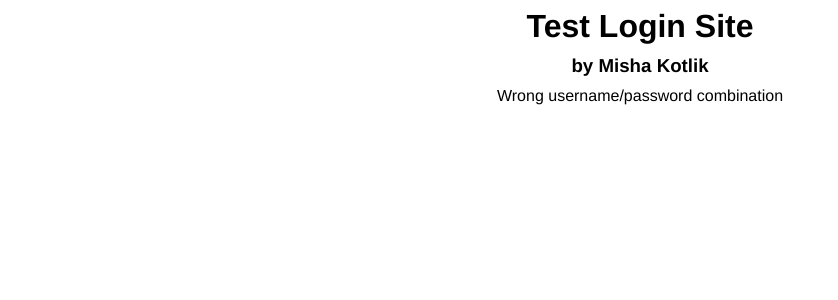
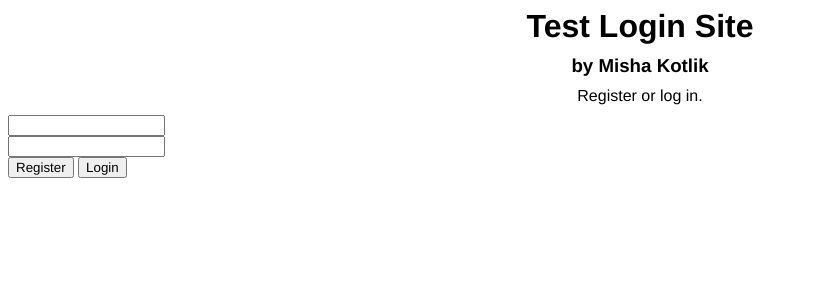
Before and after one commit to MKotlik/login-MishaK, a Flask app: page / in a window 1280 px wide. Shown: the top 300 px of the page, without its empty margins (0-838 px from the left). Run offline with Flask 2, Linux system fonts and the light colour scheme.

Commit message:
Finished auth.html. Testing.

```diff
--- a/app.py
+++ b/app.py
@@ -9,7 +9,7 @@
 #'login_OK' - Login success
 #'reg_bad_char' - Username or password contained illegal char
 #'reg_exists' - Account exists, prompt login
-#'login_Fail' - Login fail, prompt retry
+#'login_fail' - Login fail, prompt retry
 @app.route("/")
 @app.route("/auth/", methods=['GET', 'POST'])
 def authenticate():
@@ -39,7 +39,7 @@
 				return render_template('auth.html', status='login_OK', uName=entered_name)
 			else:
 				#Failed login, prompt retry
-				return render_template('auth.html', status='login_Fail')
+				return render_template('auth.html', status='login_fail')
 
 #is_input_clean(username, password)
 #Returns false if either name contains , or " or ' or backslash
--- a/templates/auth.html
+++ b/templates/auth.html
@@ -5,6 +5,13 @@
 		<style>
 			* {
 				font-family: Helvetica, Arial, sans-serif;
+				item-align: center;
+			}
+			.error {
+				color: red;
+			}
+			.success {
+				color: green;
 			}
 			.center {
 				margin: auto;
@@ -18,22 +25,40 @@
 			h1, h3 {
 				text-align: center;
 			}
+			.button {
+				display: inline-block;
+			}
 		</style>
 	</head>
 	<body>
 		<h1 class = "center spaced">Test Login Site</h1>
 		<h3 class = "center spaced">by Misha Kotlik</h3>
 
-		{% if status == 0 %}
-		<div class = "center">Please log in first</div>
-		{% elif status == 1 %}
-		<div class = "center">You have logged in</div>
-		{% else %}
-		<div class = "center">Wrong username/password combination</div>
+		{% if status == 'GET' %}
+		<div>Register or log in.</div>
+		{% elif status == 'reg_OK' %}
+		<div class = "success">Account created. Please log in.</div>
+		{% elif status == 'reg_bad_char' %}
+		<div class = "error">Username and password cannot contain ' or " or , or \ <br>
+			Please try again.</div>
+		{% elif status == 'reg_exists' %}
+		<div class = "error">Username is taken.<br>
+			Please choose another name or log in.</div>
+		{% elif status == 'login_fail' %}
+		<div class = "error">Incorrect username or password. Please retry.</div>
+		{% else %} {# assume status='login_OK' #}
+		<div class = "success">Logged in successfully.</div>
 		{% endif %}
 
-		{% if status == 0 or status == 2 %}
-		<div class = "center">Return to <a href="/">login page</a></div>
+		{% if status != "login_OK" %}
+		<form class = "center" method = "POST" action="/auth/">
+			<input type="text" name="user">
+			<br>
+			<input type="password" name="pass">
+			<br>
+			<input class = "button" type="submit" name="auth_action" value="Register">
+			<input class = "button" type="submit" name="auth_action" value="Login">
+		</form>
 		{% endif %}
 	</body>
 </html>
```
